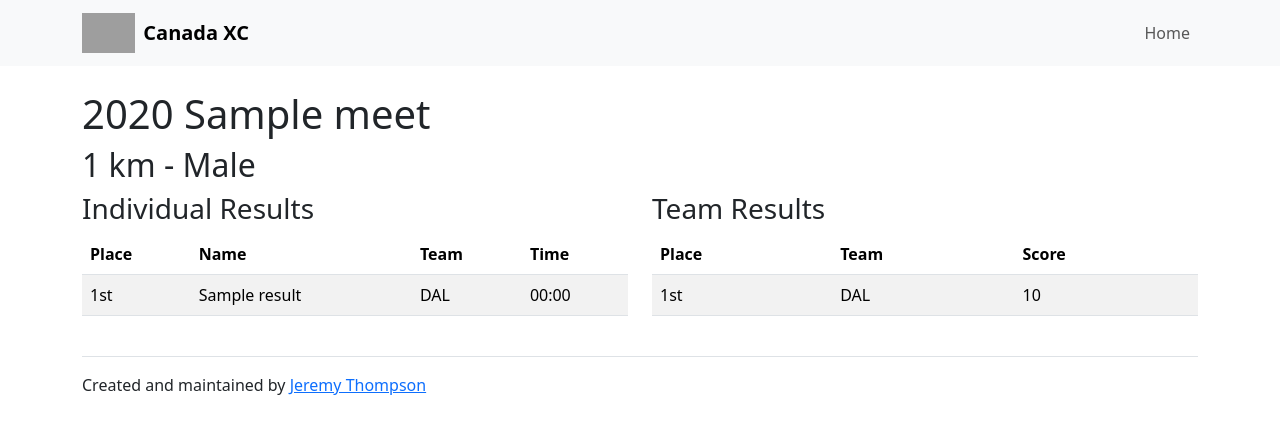
After one commit to jhthompson/canada-xc, a Django app: template racing/templates/racing/meet.html in a window 1280 px wide. The commit adds this page. Shown: the top 434 px of the page. Run offline with Django 5.2, Linux system fonts and the light colour scheme; the template is opened without the code that fills it: values that come from a table or form of the project are taken from there, others are empty; data comes from the database, SQL or seed files in the repository; tables that the repository leaves empty hold one stand-in row (values such as "Sample post"); some libraries are stand-ins or nearby versions; grey boxes are pictures that could not be loaded.

Commit message:
Add individual meet page

```diff
--- a/canadaxc/settings.py
+++ b/canadaxc/settings.py
@@ -48,6 +48,7 @@ INSTALLED_APPS = [
     "django.contrib.admin",
     "django.contrib.auth",
     "django.contrib.contenttypes",
+    "django.contrib.humanize",
     "django.contrib.sessions",
     "django.contrib.messages",
     "django.contrib.staticfiles",
--- a/racing/models.py
+++ b/racing/models.py
@@ -50,6 +50,9 @@ class Meet(models.Model):
 
     def __str__(self):
         return self.name
+
+    def get_absolute_url(self):
+        return reverse("meet", kwargs={"year": self.date.year, "slug": self.slug})
 
 
 class Race(models.Model):
--- a/racing/templates/racing/index.html
+++ b/racing/templates/racing/index.html
@@ -15,7 +15,7 @@
                     <div class="d-flex justify-content-between gap-1">
                         <div>
                             <h3 class="h6 mb-0">
-                                <a class="link-dark" href="#">{{ race.meet.name }}</a>
+                                <a class="link-dark" href="{{ race.meet.get_absolute_url }}">{{ race.meet.name }}</a>
                             </h3>
                             <p class="text-muted small mb-2">{{ race.meet.date }}</p>
                         </div>
--- /dev/null
+++ b/racing/templates/racing/meet.html
@@ -0,0 +1,70 @@
+{% extends "base.html" %}
+
+{% load humanize racing_extras %}
+
+{% block content %}
+
+<h1>{{ meet.date.year }} {{ meet.name }}</h1>
+
+{% for race in meet.race_set.all %}
+
+<h2>{{ race.get_display_distance }} - {{ race.get_sex_display }}</h2>
+<div class="row g-4">
+    <div class="col-lg-6">
+        <h3>Individual Results</h3>
+        <div class="table-responsive">
+            <table class="table table-striped table-hover">
+                <thead>
+                    <tr>
+                        <th scope="col">Place</th>
+                        <th scope="col">Name</th>
+                        <th scope="col">Team</th>
+                        <th scope="col">Time</th>
+                    </tr>
+                </thead>
+                <tbody>
+                    {% for result in race.top_results %}
+                        <tr>
+                            <td>{{ forloop.counter|ordinal }}</td>
+                            <td>{{ result.name }}</td>
+                            <td>{{ result.team }}</td>
+                            <td>{{ result.time|finish_time }}</td>
+                        </tr>
+                    {% endfor %}
+                </tbody>
+            </table>
+        </div>
+    </div>
+
+    <div class="col-lg-6">
+        <h3>Team Results</h3>
+        <div class="table-responsive">
+            <table class="table table-striped table-hover">
+                <thead>
+                    <tr>
+                        <th scope="col">Place</th>
+                        <th scope="col">Team</th>
+                        <th scope="col">Score</th>
+                    </tr>
+                </thead>
+                <tbody>
+                    {% for team, score in race.top_teams %}
+                        <tr>
+                            <td>{{ forloop.counter|ordinal }}</td>
+                            <td>{{ team }}</td>
+                            <td>{{ score }}</td>
+                        </tr>
+                    {% endfor %}
+                </tbody>
+            </table>
+        </div>
+    </div>
+</div>
+
+{% if not forloop.last %}
+<hr>
+{% endif %}
+
+{% endfor %}
+
+{% endblock content %}
--- /dev/null
+++ b/racing/templatetags/racing_extras.py
@@ -0,0 +1,33 @@
+from datetime import timedelta
+
+from django import template
+
+register = template.Library()
+
+
+@register.filter
+def finish_time(duration: timedelta) -> str:
+    """Formats timedelta objects (representing a race duration) to a human readable string.
+
+    Args:
+        duration (timedelta): the race duration
+
+    Returns:
+        str: human readable string
+    """  # noqa
+    if not duration:
+        return "-"
+
+    total_seconds = int(duration.total_seconds())
+    total_minutes, seconds = divmod(total_seconds, 60)
+    hours, minutes = divmod(total_minutes, 60)
+
+    if hours > 0:
+        # don't zero pad hours, but do zero pad minutes and seconds
+        return f"{int(hours)}:{int(minutes):02}:{int(seconds):02}"
+    elif minutes > 0:
+        # don't zero pad minutes, but do zero pad seconds
+        return f"{int(minutes)}:{int(seconds):02}"
+    else:
+        # zero pad minutes to two places when there are only seconds (00:ss)
+        return f"{int(minutes):02}:{int(seconds):02}"
--- a/racing/urls.py
+++ b/racing/urls.py
@@ -1,21 +1,24 @@
 from django.urls import path, register_converter
 
 from racing.converters import ConferenceConverter
-from racing.views import index, runner, runners
+from racing.views import index, meet
 
 register_converter(ConferenceConverter, "conference")
 
 urlpatterns = [
     path("", index, name="index"),
     # path("results/", results, name="results"),
+    path('results/<int:year>/<slug:slug>', meet, name='meet'),
+
+    # canadaxc.ca/results/2024/aus-championships
     # path("schedule/", schedule, name="schedule"),
 
     # runners
-    path('runners/', runners, name='runners'),
-    path('runners/<slug:slug>/', runner, name='runner'),
+    # path('runners/', runners, name='runners'),
+    # path('runners/<slug:slug>/', runner, name='runner'),
 
     # per-conference URLs (mirroring the above default URLs)
-    path("<conference:conference>", index, name="conference_index")
+    # path("<conference:conference>", index, name="conference_index")
 
     # TODO: path("conferences/", ...),
     # one path() for each conference? AUS, OUA, RSEQ, CW
--- a/racing/views.py
+++ b/racing/views.py
@@ -18,6 +18,11 @@ def index(request, conference_short_name=None):
         }
     )
 
+def meet(request, year: int, slug: str):
+    meet = get_object_or_404(Meet, date__year=year, slug=slug)
+
+    return render(request, "racing/meet.html", {"meet": meet})
+
 def runners(request):
     return render(request, "racing/runners.html")
 
```
